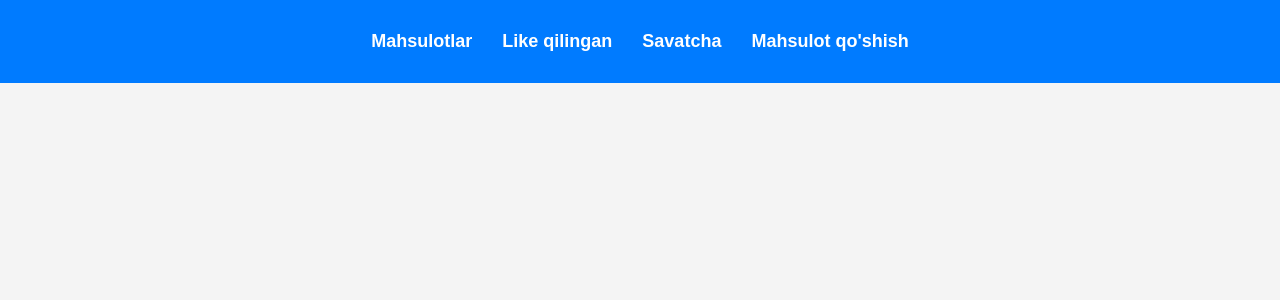
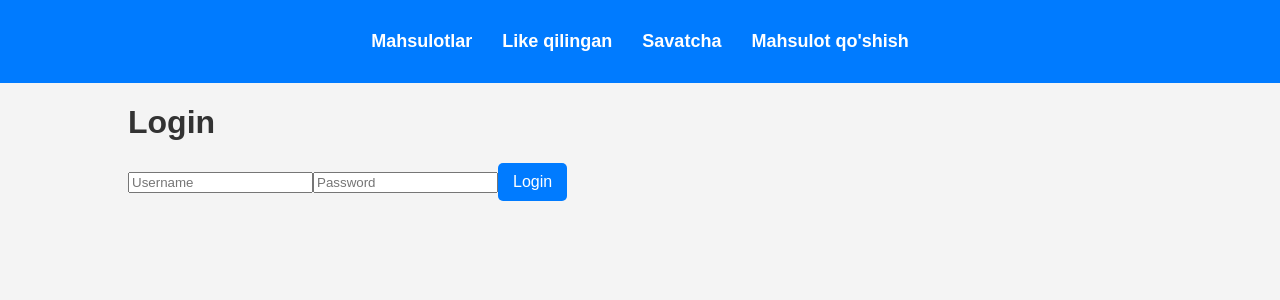
Before and after one commit to tashpulatovv7/zustand-learning, a React (Vite) app: page /login in a window 1280 px wide. Shown: the top 300 px of the page. Built offline with nearby package versions, Linux system fonts and the light colour scheme.

Commit message:
login page added

```diff
--- a/src/App.jsx
+++ b/src/App.jsx
@@ -1,12 +1,16 @@
 import React from 'react';
-import { Route, BrowserRouter as Router, Routes } from 'react-router-dom';
-import AddProduct from './adding/Addproduct';
+import { Navigate, Route, BrowserRouter as Router, Routes } from 'react-router-dom';
+import AddProduct from './adding/AddProduct';
 import Cart from './basket/Basket';
 import Header from './Header';
 import ProductsList from './Home';
+import LoginPage from './Login';
+import useStore from './store';
 import LikedProducts from './wishes/Wishlist';
 
 const App = () => {
+	const { isLoggedIn } = useStore();
+
 	return (
 		<Router>
 			<Header />
@@ -14,7 +18,12 @@ const App = () => {
 				<Route path='/' element={<ProductsList />} />
 				<Route path='/wishes' element={<LikedProducts />} />
 				<Route path='/basket' element={<Cart />} />
-				<Route path='/adding' element={<AddProduct />} />
+				<Route path='/login' element={<LoginPage />} />
+
+				<Route
+					path='/adding'
+					element={isLoggedIn ? <AddProduct /> : <Navigate to='/login' />}
+				/>
 			</Routes>
 		</Router>
 	);
--- /dev/null
+++ b/src/Login.jsx
@@ -0,0 +1,48 @@
+import React, { useState } from 'react';
+import { useNavigate } from 'react-router-dom';
+import useStore from './store';
+
+const LoginPage = () => {
+	const [username, setUsername] = useState('');
+	const [password, setPassword] = useState('');
+	const { setIsLoggedIn } = useStore();
+	const navigate = useNavigate();
+
+	const handleLogin = e => {
+		e.preventDefault();
+
+		if (username === 'test' && password === '1111') {
+			setIsLoggedIn(true);
+			navigate('/');
+		} else {
+			alert('Invalid credentials');
+		}
+	};
+
+	return (
+		<div className='container'>
+			<h1 className='title'>Login</h1>
+			<form onSubmit={handleLogin}>
+				<input
+					type='text'
+					placeholder='Username'
+					value={username}
+					onChange={e => setUsername(e.target.value)}
+					className='input-field'
+				/>
+				<input
+					type='password'
+					placeholder='Password'
+					value={password}
+					onChange={e => setPassword(e.target.value)}
+					className='input-field'
+				/>
+				<button type='submit' className='login-button'>
+					Login
+				</button>
+			</form>
+		</div>
+	);
+};
+
+export default LoginPage;
--- a/src/store.js
+++ b/src/store.js
@@ -1,6 +1,9 @@
 import { create } from 'zustand';
 
 const useStore = create(set => ({
+	isLoggedIn: false,
+	setIsLoggedIn: status => set({ isLoggedIn: status }),
+
 	products: [],
 	likedProducts: [],
 	cart: [],
```
Also changed, not shown: src/PrivateRoute.jsx (added, +11 -0 lines).
